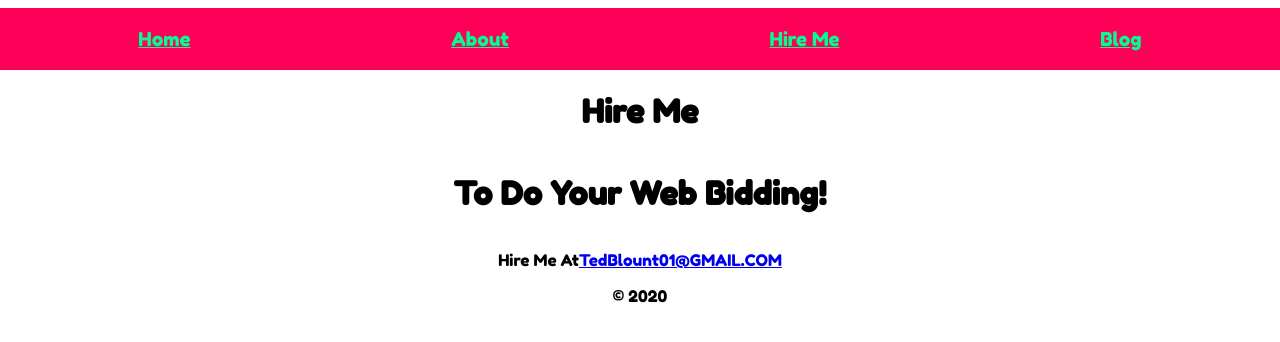
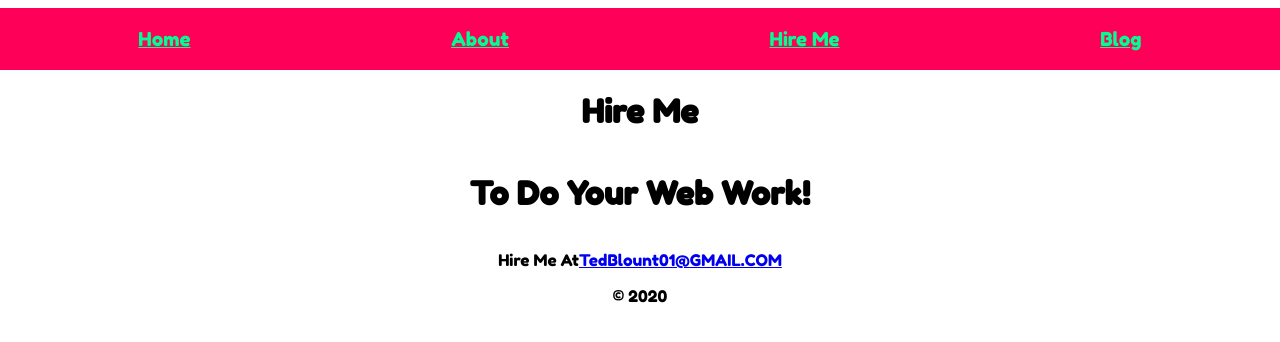
Before and after one commit to brakluner/next-portfolio, a Next.js app: page /hireme in a window 1280 px wide. Shown: the top 342 px of the page. Built offline with nearby package versions, Linux system fonts and the light colour scheme; a small style sheet from the web is missing.

Commit message:
changed hireme text

```diff
--- a/pages/hireme.js
+++ b/pages/hireme.js
@@ -2,7 +2,7 @@ import Layout from "../components/Layout"
 
 const HireMe = () => (
     <Layout title="Hire Me">
-        <h1>To Do Your Web Bidding!</h1>
+        <h1>To Do Your Web Work!</h1>
         <p>Hire Me At
             <a
             href="mailto:tedblount01@gmail.com">TedBlount01@GMAIL.COM</a>
```
